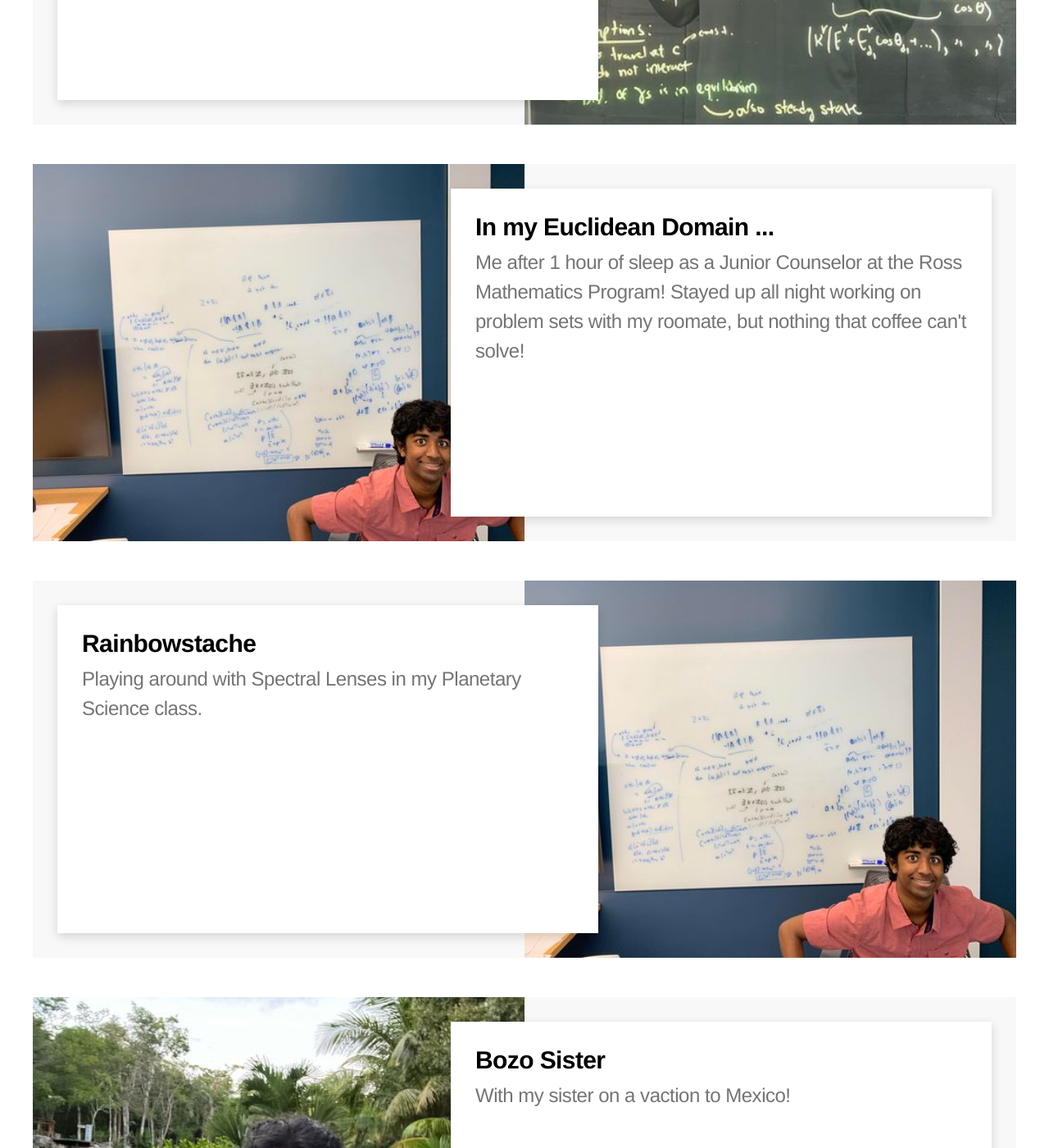
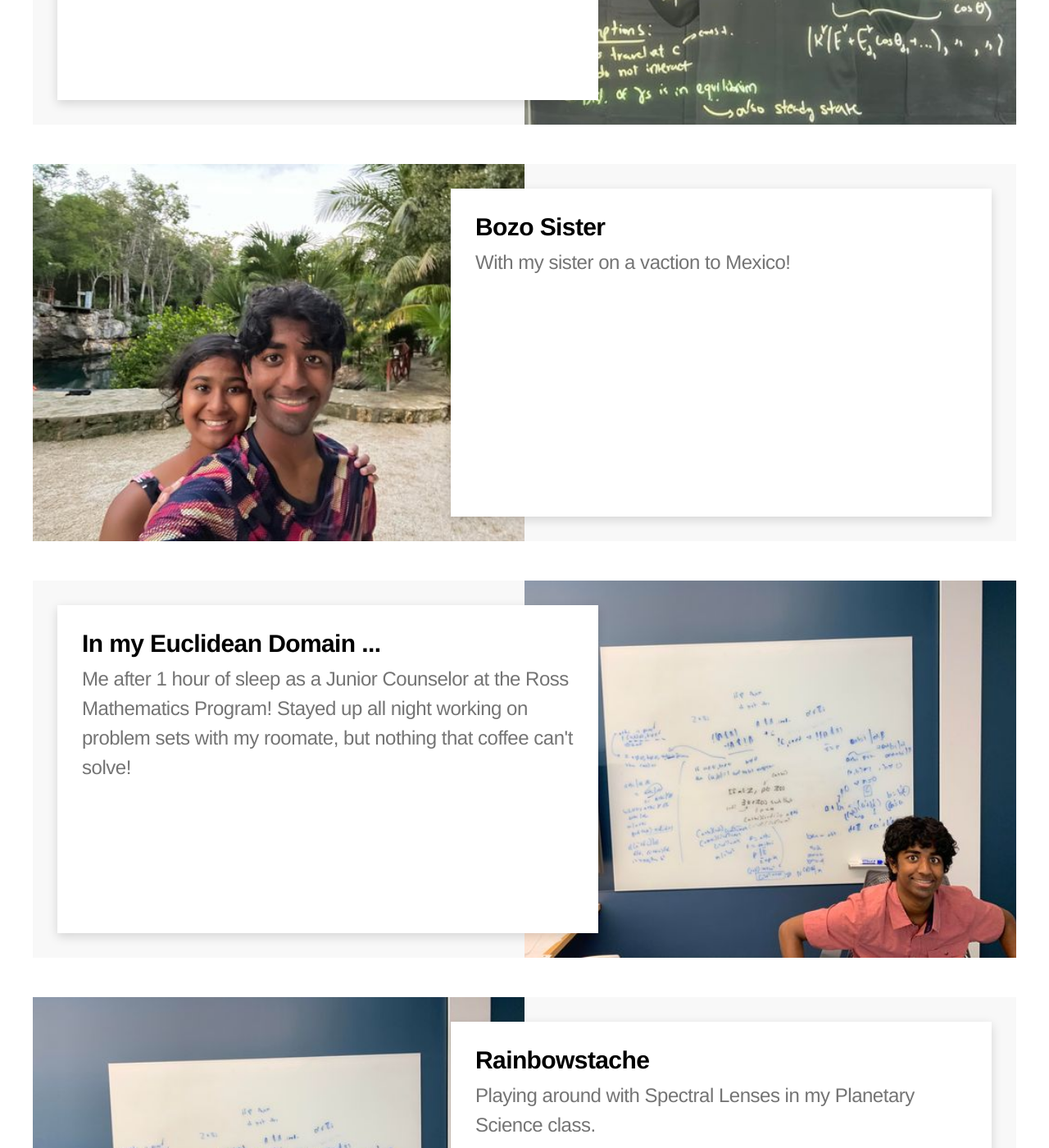
Before and after one commit to annegautham/annegautham.github.io, a Jekyll site: the page built from aboutme/index.md, in a window 1280 px wide and 1400 px high, scrolled down 2252 px. Shown: the whole window at 82% size. Built offline with Jekyll 4.4.1, drawn with Linux system fonts in a browser that asks for light colours; some web fonts are replaced; some of the changed lines change nothing that is shown.

Commit message:
updates to pics

```diff
--- a/aboutme/index.md
+++ b/aboutme/index.md
@@ -29,6 +29,12 @@ description: Hi! I love all things STEM, especially the "how" behind the "why" t
 %}
 
 {% include card.html
+    title="Bozo Sister"
+    image_path="/assets/images/aboutme/wSis.jpg"
+    description="With my sister on a vaction to Mexico!"
+%}
+
+{% include card.html
     title="In my Euclidean Domain ..."
     image_path="/assets/images/aboutme/goofyMath.jpg"
     description="Me after 1 hour of sleep as a Junior Counselor at the Ross Mathematics Program! Stayed up all night working on problem sets with my roomate, but nothing that coffee can't solve!"
@@ -39,9 +45,3 @@ description: Hi! I love all things STEM, especially the "how" behind the "why" t
     image_path="/assets/images/aboutme/goofyMath.jpg"
     description="Playing around with Spectral Lenses in my Planetary Science class."
 %}
-
-{% include card.html
-    title="Bozo Sister"
-    image_path="/assets/images/aboutme/wSis.jpg"
-    description="With my sister on a vaction to Mexico!"
-%}
```
